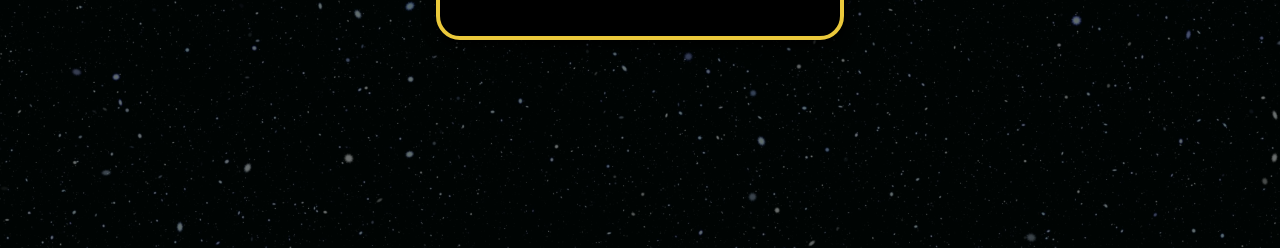
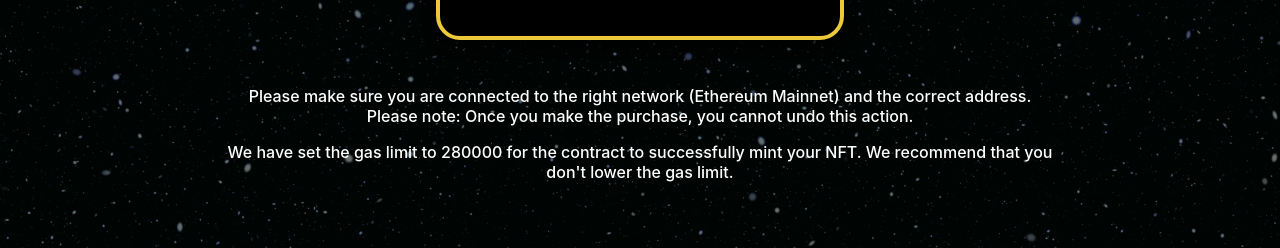
Before and after one commit to leonidlewis/nft-minting-react-jack, a React (Create React App) app: page / in a window 1280 px wide. Shown: the part 540-788 px from the top of the page. Built offline with nearby package versions, Linux system fonts and the light colour scheme.

Commit message:
ADD: add the bottom text

```diff
--- a/src/App.css
+++ b/src/App.css
@@ -92,3 +92,14 @@
 .connect-button:active {
   box-shadow: none;
 }
+.footer{
+	margin-top: 30px;
+	width: 65%;
+	justify-content: center;
+	align-items: center;
+}
+.footer p{
+	color:white;
+	text-align: center;
+	font-weight: 500;
+}
--- a/src/App.js
+++ b/src/App.js
@@ -24,6 +24,15 @@ function App() {
                     <img src={right} alt="right" className="nft-style" />
                 </div>
             </div>
+            <div className="footer">
+                <p>
+                Please make sure you are connected to the right network (Ethereum Mainnet) and the correct address.
+                Please note: Once you make the purchase, you cannot undo this action.
+                </p>
+                <p>
+                We have set the gas limit to 280000 for the contract to successfully mint your NFT. We recommend that you don't lower the gas limit.
+                </p>
+            </div>
         </div>
     );
 }
```
